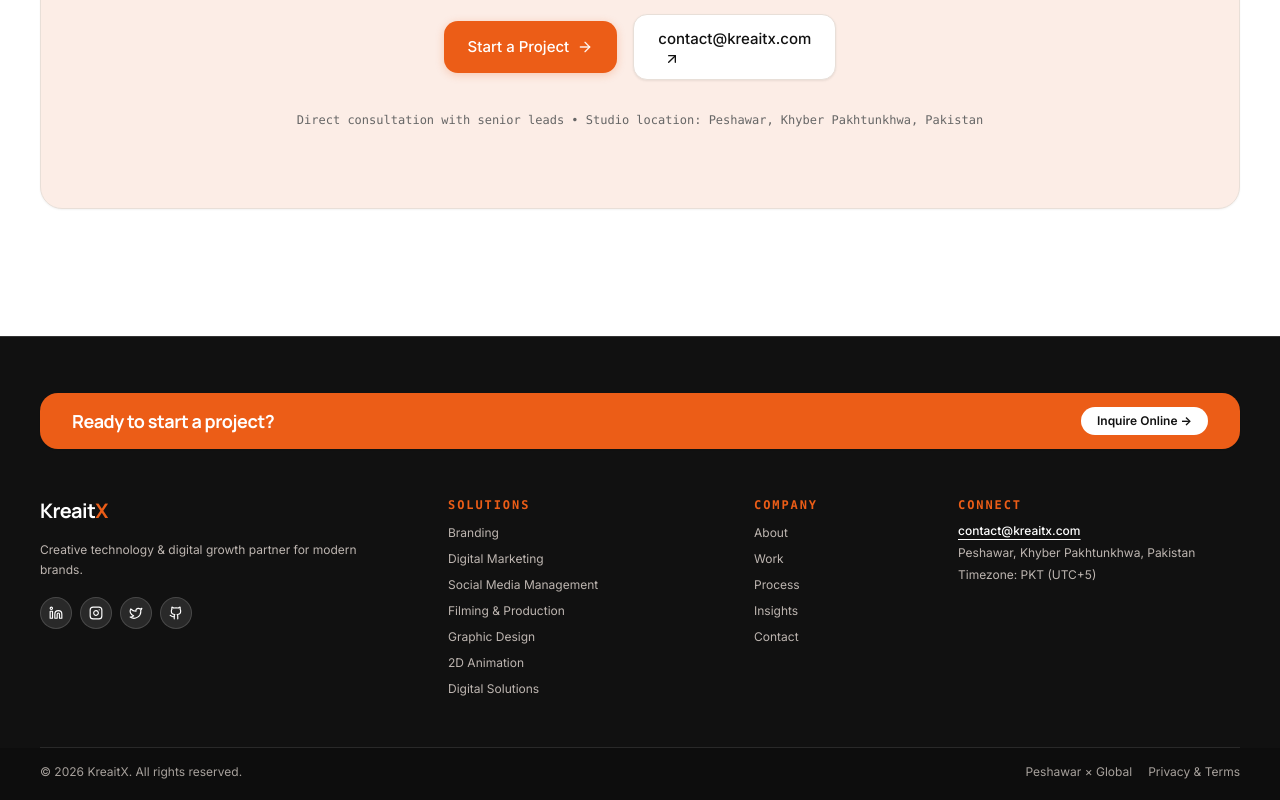
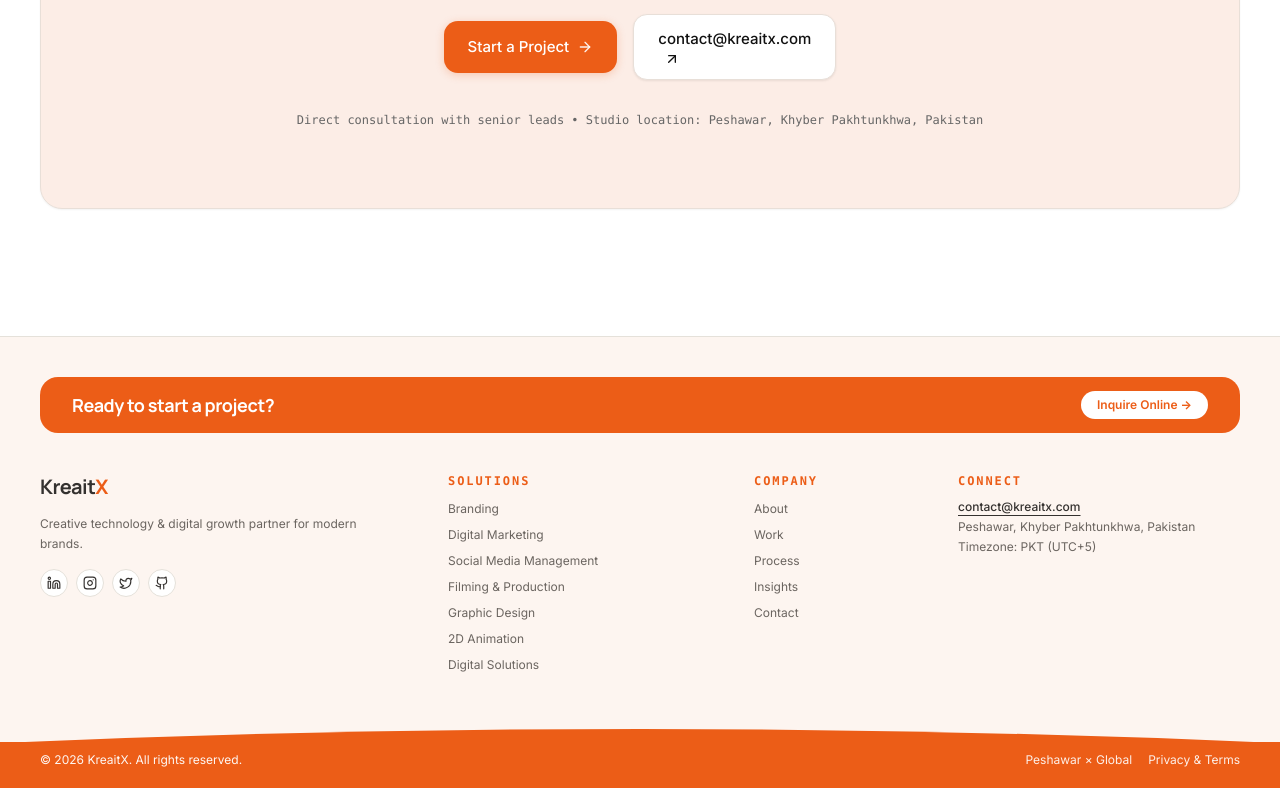
Before and after one commit to FaizaSami0007/KreaitX_By_Faiza, a Next.js app: page / in a window 1280 px wide. Shown: the part 5666-6466 px from the top of the page. Built offline with nearby package versions, Linux system fonts and the light colour scheme; no server answers.

Commit message:
fix(layout): restore previous client-preferred footer UI and color scheme

```diff
--- a/components/layout/Footer.tsx
+++ b/components/layout/Footer.tsx
@@ -10,12 +10,12 @@
   const currentYear = new Date().getFullYear();
 
   return (
-    <footer className="text-white pt-10 sm:pt-14 border-t border-[#333333] overflow-hidden transition-colors duration-200 bg-[#111111]">
+    <footer className="text-[#34312F] pt-8 sm:pt-10 border-t border-[#E5E1DA] overflow-hidden transition-colors duration-200 bg-[#FDF5F0]">
       <Container size="default">
         {/* ========================================================= */}
         {/* 1. TOP CONTACT BANNER (Compact, low-height sleek strip)  */}
         {/* ========================================================= */}
-        <div className="rounded-xl bg-[#EC5D17] text-white py-3.5 px-6 sm:px-8 mb-10 sm:mb-12 shadow-sm">
+        <div className="rounded-xl bg-[#EC5D17] text-white py-3 sm:py-3.5 px-5 sm:px-8 mb-8 sm:mb-10 shadow-xs">
           <div className="flex flex-col sm:flex-row items-center justify-between gap-3 text-center sm:text-left">
             <h3 className="font-display text-base sm:text-lg font-bold text-white tracking-tight">
               Ready to start a project?
@@ -23,7 +23,7 @@
 
             <Link
               href="/contact"
-              className="inline-flex items-center justify-center px-4 py-1.5 rounded-lg text-xs font-bold text-[#111111] bg-white hover:bg-[#FCEDE6] transition-all duration-200 shadow-xs focus-visible:outline-none focus-visible:ring-2 focus-visible:ring-white shrink-0"
+              className="inline-flex items-center justify-center px-4 py-1.5 rounded-lg text-xs font-bold text-[#EC5D17] bg-white hover:bg-[#F7F5F0] transition-all duration-200 shadow-2xs focus-visible:outline-none focus-visible:ring-2 focus-visible:ring-white shrink-0"
             >
               Inquire Online →
             </Link>
@@ -33,12 +33,12 @@
         {/* ========================================================= */}
         {/* 2. MAIN FOOTER CONTENT COLUMNS (Compact, clean spacing)   */}
         {/* ========================================================= */}
-        <div className="grid grid-cols-2 md:grid-cols-4 lg:grid-cols-12 gap-8 lg:gap-6 pb-10 sm:pb-12 border-b border-white/10">
+        <div className="grid grid-cols-2 md:grid-cols-4 lg:grid-cols-12 gap-8 lg:gap-6 pb-8 sm:pb-10">
           {/* Brand & Social Col */}
-          <div className="col-span-2 lg:col-span-4 space-y-3.5">
+          <div className="col-span-2 lg:col-span-4 space-y-3">
             <Link
               href="/"
-              className="inline-flex items-center text-xl font-display font-bold tracking-tight text-white focus-visible:outline-none focus-visible:ring-2 focus-visible:ring-[#EC5D17] group"
+              className="inline-flex items-center text-xl font-display font-bold tracking-tight text-[#34312F] focus-visible:outline-none focus-visible:ring-2 focus-visible:ring-[#EC5D17] group"
               aria-label="KreaitX — Home"
             >
               <span>Kreait</span>
@@ -47,7 +47,7 @@
               </span>
             </Link>
 
-            <p className="text-xs text-[#E8DFD8]/80 leading-relaxed max-w-xs font-sans">
+            <p className="text-xs text-[#6B6560] leading-relaxed max-w-xs font-sans">
               Creative technology &amp; digital growth partner for modern brands.
             </p>
 
@@ -58,7 +58,7 @@
                 target="_blank"
                 rel="noopener noreferrer"
                 aria-label="KreaitX on LinkedIn"
-                className="w-8 h-8 rounded-full bg-white/10 border border-white/15 text-white hover:text-white hover:bg-[#EC5D17] hover:border-[#EC5D17] transition-all duration-200 flex items-center justify-center"
+                className="w-7 h-7 rounded-full bg-white border border-[#E5E1DA] text-[#34312F] hover:text-white hover:bg-[#EC5D17] hover:border-[#EC5D17] transition-all duration-200 flex items-center justify-center shadow-2xs"
               >
                 <Linkedin className="h-3.5 w-3.5" />
               </a>
@@ -67,7 +67,7 @@
                 target="_blank"
                 rel="noopener noreferrer"
                 aria-label="KreaitX on Instagram"
-                className="w-8 h-8 rounded-full bg-white/10 border border-white/15 text-white hover:text-white hover:bg-[#EC5D17] hover:border-[#EC5D17] transition-all duration-200 flex items-center justify-center"
+                className="w-7 h-7 rounded-full bg-white border border-[#E5E1DA] text-[#34312F] hover:text-white hover:bg-[#EC5D17] hover:border-[#EC5D17] transition-all duration-200 flex items-center justify-center shadow-2xs"
               >
                 <Instagram className="h-3.5 w-3.5" />
               </a>
@@ -76,7 +76,7 @@
                 target="_blank"
                 rel="noopener noreferrer"
                 aria-label="KreaitX on X"
-                className="w-8 h-8 rounded-full bg-white/10 border border-white/15 text-white hover:text-white hover:bg-[#EC5D17] hover:border-[#EC5D17] transition-all duration-200 flex items-center justify-center"
+                className="w-7 h-7 rounded-full bg-white border border-[#E5E1DA] text-[#34312F] hover:text-white hover:bg-[#EC5D17] hover:border-[#EC5D17] transition-all duration-200 flex items-center justify-center shadow-2xs"
               >
                 <Twitter className="h-3.5 w-3.5" />
               </a>
@@ -85,7 +85,7 @@
                 target="_blank"
                 rel="noopener noreferrer"
                 aria-label="KreaitX on GitHub"
-                className="w-8 h-8 rounded-full bg-white/10 border border-white/15 text-white hover:text-white hover:bg-[#EC5D17] hover:border-[#EC5D17] transition-all duration-200 flex items-center justify-center"
+                className="w-7 h-7 rounded-full bg-white border border-[#E5E1DA] text-[#34312F] hover:text-white hover:bg-[#EC5D17] hover:border-[#EC5D17] transition-all duration-200 flex items-center justify-center shadow-2xs"
               >
                 <Github className="h-3.5 w-3.5" />
               </a>
@@ -102,7 +102,7 @@
                 <li key={service.id}>
                   <Link
                     href={`/solutions/${service.id}`}
-                    className="text-[#E8DFD8]/80 hover:text-[#EC5D17] hover:translate-x-0.5 transition-all duration-180 inline-block py-0.5"
+                    className="text-[#6B6560] hover:text-[#EC5D17] hover:translate-x-0.5 transition-all duration-180 inline-block py-0.5"
                   >
                     {service.title}
                   </Link>
@@ -118,27 +118,27 @@
             </p>
             <ul className="space-y-1.5 text-xs font-sans">
               <li>
-                <Link href="/about" className="text-[#E8DFD8]/80 hover:text-[#EC5D17] hover:translate-x-0.5 transition-all duration-180 inline-block py-0.5">
+                <Link href="/about" className="text-[#6B6560] hover:text-[#EC5D17] hover:translate-x-0.5 transition-all duration-180 inline-block py-0.5">
                   About
                 </Link>
               </li>
               <li>
-                <Link href="/work" className="text-[#E8DFD8]/80 hover:text-[#EC5D17] hover:translate-x-0.5 transition-all duration-180 inline-block py-0.5">
+                <Link href="/work" className="text-[#6B6560] hover:text-[#EC5D17] hover:translate-x-0.5 transition-all duration-180 inline-block py-0.5">
                   Work
                 </Link>
               </li>
               <li>
-                <Link href="/process" className="text-[#E8DFD8]/80 hover:text-[#EC5D17] hover:translate-x-0.5 transition-all duration-180 inline-block py-0.5">
+                <Link href="/process" className="text-[#6B6560] hover:text-[#EC5D17] hover:translate-x-0.5 transition-all duration-180 inline-block py-0.5">
                   Process
                 </Link>
               </li>
               <li>
-                <Link href="/insights" className="text-[#E8DFD8]/80 hover:text-[#EC5D17] hover:translate-x-0.5 transition-all duration-180 inline-block py-0.5">
+                <Link href="/insights" className="text-[#6B6560] hover:text-[#EC5D17] hover:translate-x-0.5 transition-all duration-180 inline-block py-0.5">
                   Insights
                 </Link>
               </li>
               <li>
-                <Link href="/contact" className="text-[#E8DFD8]/80 hover:text-[#EC5D17] hover:translate-x-0.5 transition-all duration-180 inline-block py-0.5">
+                <Link href="/contact" className="text-[#6B6560] hover:text-[#EC5D17] hover:translate-x-0.5 transition-all duration-180 inline-block py-0.5">
                   Contact
                 </Link>
               </li>
@@ -150,11 +150,11 @@
             <p className="text-xs font-mono font-bold uppercase tracking-[0.16em] text-[#EC5D17]">
               Connect
             </p>
-            <div className="text-xs font-sans space-y-1.5 text-[#E8DFD8]/80">
+            <div className="text-xs font-sans space-y-1 text-[#6B6560]">
               <p>
                 <a
                   href={`mailto:${siteConfig.contact.email}`}
-                  className="font-medium text-white underline underline-offset-4 hover:text-[#EC5D17] transition-colors"
+                  className="font-medium text-[#34312F] underline underline-offset-4 hover:text-[#EC5D17] transition-colors"
                 >
                   {siteConfig.contact.email}
                 </a>
@@ -167,13 +167,25 @@
       </Container>
 
       {/* ========================================================================= */}
-      {/* 3. BOTTOM COPYRIGHT & LEGAL BAR                                          */}
+      {/* 3. DISTINCTIVE CURVED BOTTOM EDGE (Sleek, low-height)                    */}
       {/* ========================================================================= */}
-      <div className="bg-[#0D0D0D] py-4 pb-[max(1.25rem,env(safe-area-inset-bottom,0px))]">
+      <div className="w-full overflow-hidden leading-none -mb-px">
+        <svg
+          className="w-full h-5 sm:h-7 text-[#EC5D17] block"
+          viewBox="0 0 1440 32"
+          fill="currentColor"
+          preserveAspectRatio="none"
+          aria-hidden="true"
+        >
+          <path d="M0,32 Q720,0 1440,32 L1440,32 L0,32 Z" />
+        </svg>
+      </div>
+
+      <div className="bg-[#EC5D17] text-white py-2.5 pb-[max(1.25rem,env(safe-area-inset-bottom,0px))]">
         <Container size="default">
-          <div className="flex flex-col sm:flex-row items-center justify-between gap-2 text-[11px] sm:text-xs text-[#E8DFD8]/70 text-center sm:text-left font-sans">
+          <div className="flex flex-col sm:flex-row items-center justify-between gap-2 text-[11px] sm:text-xs text-white/95 text-center sm:text-left font-sans">
             <p>© {currentYear} KreaitX. All rights reserved.</p>
-            <div className="flex items-center gap-4 text-[#E8DFD8]/70">
+            <div className="flex items-center gap-4 text-white/90">
               <span>Peshawar × Global</span>
               <Link href="/contact" className="hover:text-white transition-colors underline-offset-2 hover:underline">
                 Privacy &amp; Terms
```
